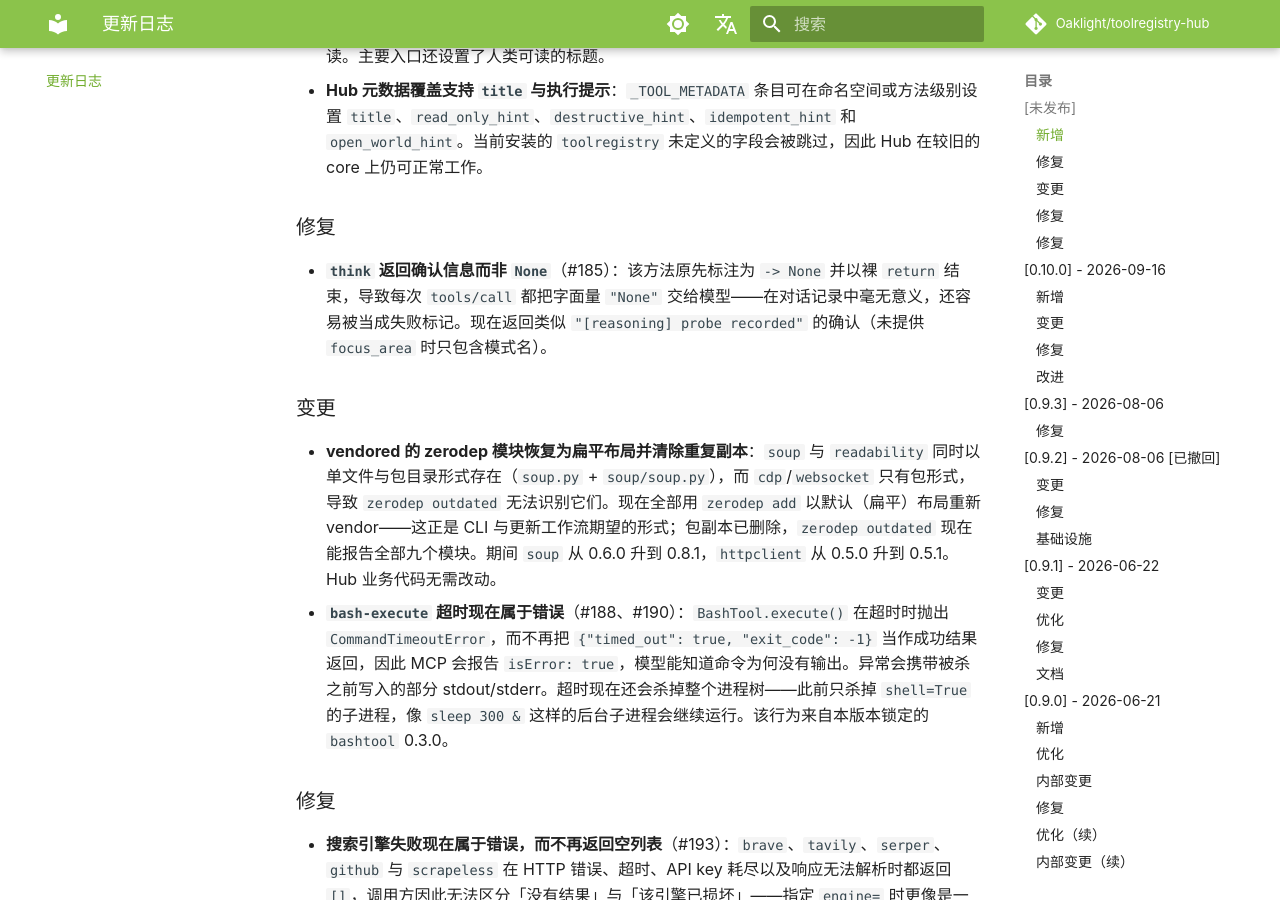
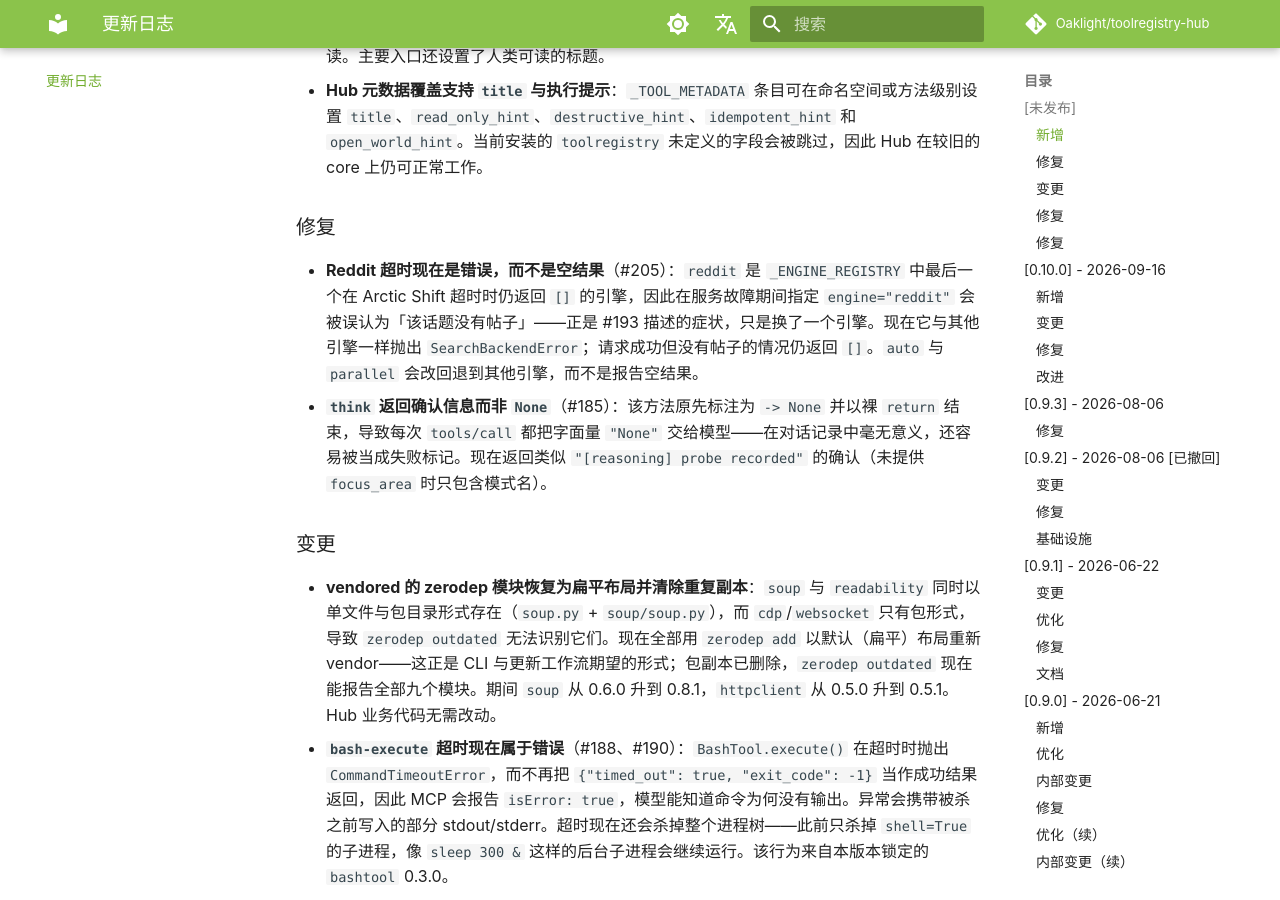
Before and after one commit to Oaklight/toolregistry-hub, an MkDocs documentation site: the page built from docs/changelog.md, in a window 1280 px wide and 900 px high, scrolled down 541 px. Built offline with MkDocs 1.6.1 and Material for MkDocs 9.7.7, drawn with Linux system fonts in a browser that asks for light colours; some web fonts are replaced; comment, search, counter and statistics services are not loaded.

Commit message:
docs: 记录 Reddit 超时修复 (#205)

```diff
--- a/docs/changelog.md
+++ b/docs/changelog.md
@@ -21,6 +21,7 @@ author: Oaklight
 
 ### 修复
 
+- **Reddit 超时现在是错误，而不是空结果**（#205）：`reddit` 是 `_ENGINE_REGISTRY` 中最后一个在 Arctic Shift 超时时仍返回 `[]` 的引擎，因此在服务故障期间指定 `engine="reddit"` 会被误认为「该话题没有帖子」——正是 #193 描述的症状，只是换了一个引擎。现在它与其他引擎一样抛出 `SearchBackendError`；请求成功但没有帖子的情况仍返回 `[]`。`auto` 与 `parallel` 会改回退到其他引擎，而不是报告空结果。
 - **`think` 返回确认信息而非 `None`**（#185）：该方法原先标注为 `-> None` 并以裸 `return` 结束，导致每次 `tools/call` 都把字面量 `"None"` 交给模型——在对话记录中毫无意义，还容易被当成失败标记。现在返回类似 `"[reasoning] probe recorded"` 的确认（未提供 `focus_area` 时只包含模式名）。
 
 ### 变更
```
